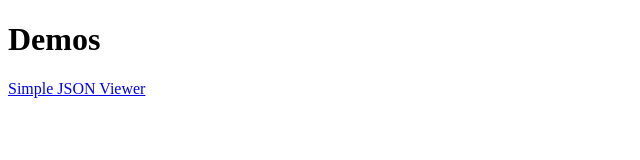
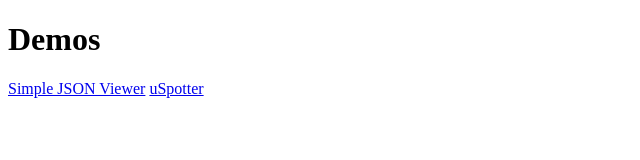
Before and after one commit to nicholas-s-perkins/nicholas-s-perkins.github.io, a plain HTML site: page index.html in a window 1280 px wide. Shown: the full height of the page, 0-640 px from the left. Drawn offline with Linux system fonts and the light colour scheme.

Commit message:
Added uSpotter, updated submodules  to master

```diff
--- a/index.html
+++ b/index.html
@@ -7,5 +7,6 @@
 <body>
 <h1>Demos</h1>
 <a href="simpleJSONViewer/src/example.html">Simple JSON Viewer</a>
+<a href="uSpotter/web/index.html">uSpotter</a>
 </body>
 </html>
```
Also changed, not shown: 1 other file.
